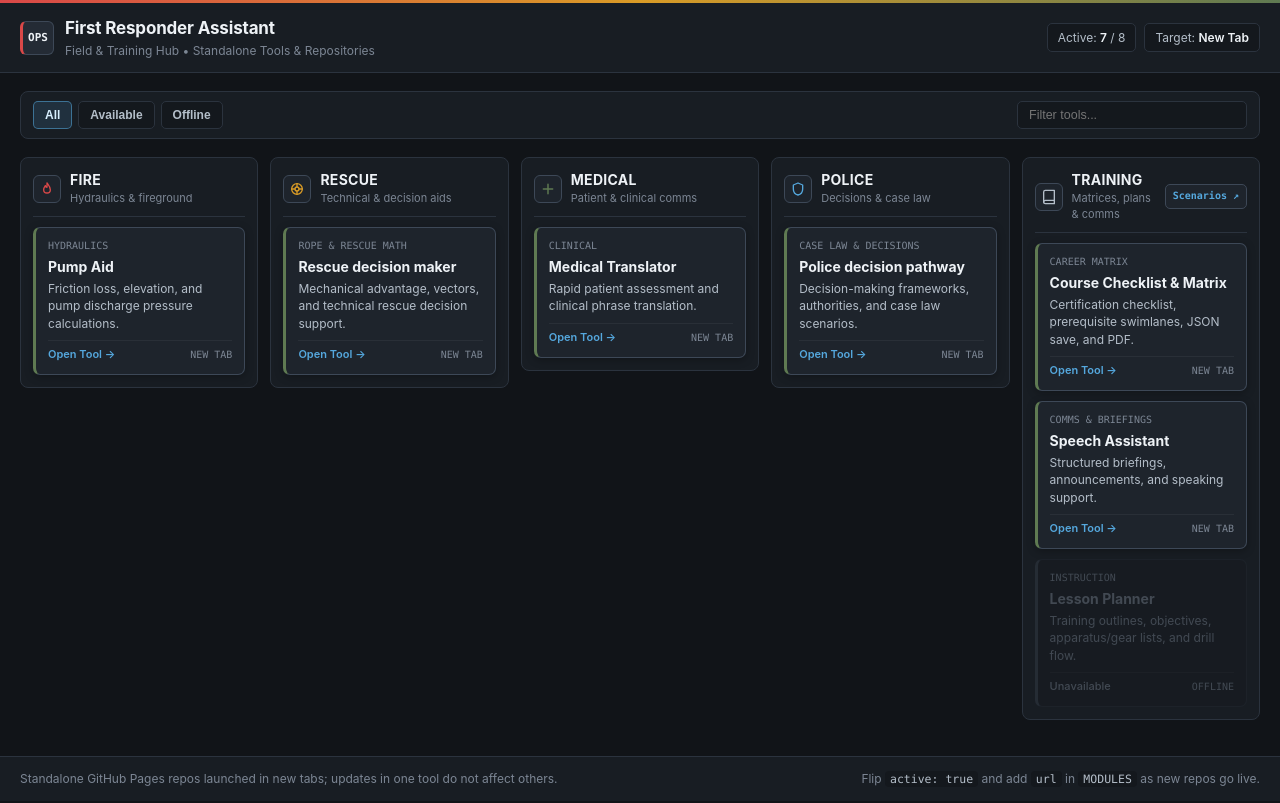
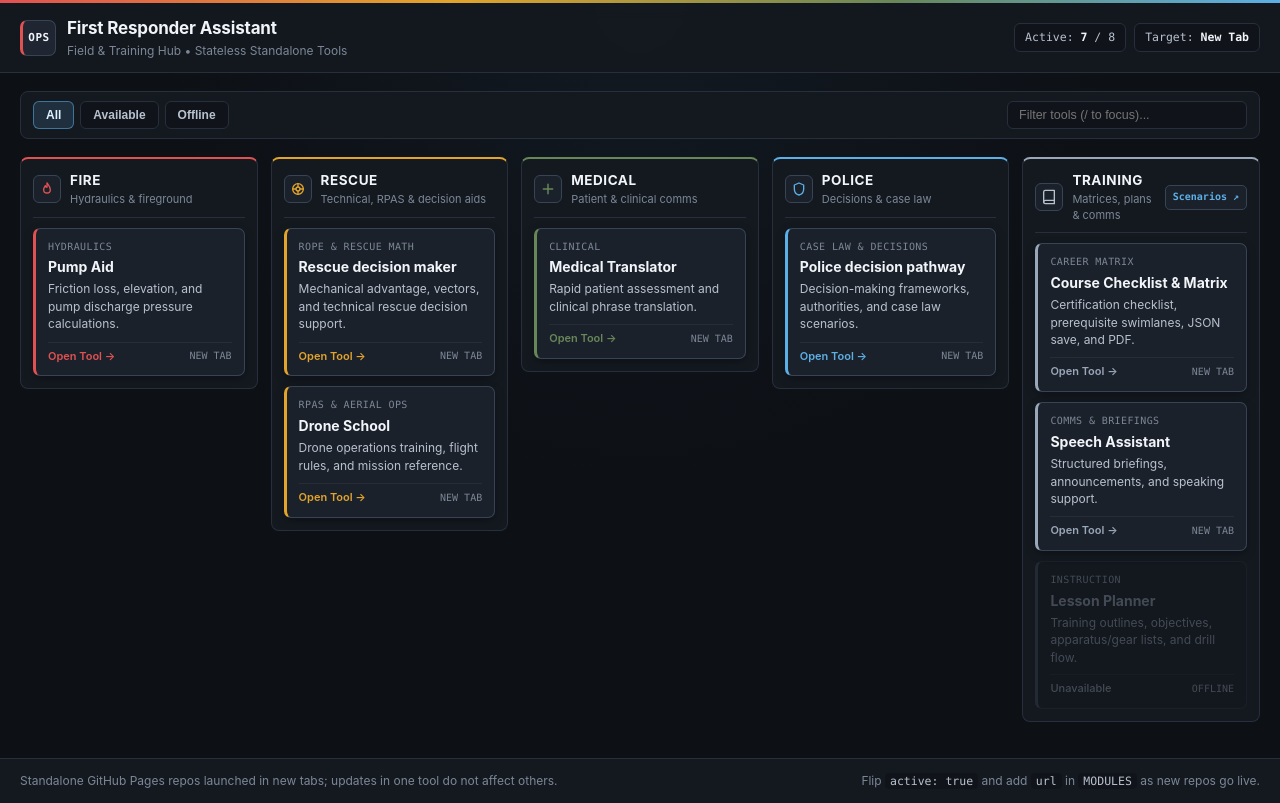
Before and after one commit to Gerber111213/First-responder-assistant, a plain HTML site: page index.html in a window 1280 px wide. Drawn offline with Linux system fonts and the light colour scheme.

Commit message:
Refactor styles and update search input placeholder
Updated color variables and styles for improved UI consistency. Modified search input placeholder and adjusted layout properties.

```diff
--- a/index.html
+++ b/index.html
@@ -6,23 +6,24 @@
   <title>First Responder Assistant // Tactical &amp; Ops Hub</title>
   <style>
     :root {
-      --bg-base: #111418;
-      --bg-surface: #181d23;
-      --bg-card: #1e242c;
-      --bg-card-hover: #252d37;
-      --bg-input: #14181d;
+      --bg-base: #0d1015;
+      --bg-surface: #141920;
+      --bg-card: #1b212b;
+      --bg-card-hover: #222a37;
+      --bg-input: #10141a;
 
-      --border-soft: #2b333e;
-      --border-accent: #3d4857;
+      --border-soft: #262f3b;
+      --border-accent: #384454;
 
-      --text-primary: #eef2f6;
-      --text-secondary: #b4bec9;
-      --text-muted: #7c8694;
+      --text-primary: #f1f5f9;
+      --text-secondary: #b8c2ce;
+      --text-muted: #7c8796;
 
-      --red: #d94848;
-      --olive: #5f7a52;
-      --amber: #d99b26;
-      --sky: #55a8de;
+      --red: #e05252;
+      --olive: #688759;
+      --amber: #e2a42b;
+      --sky: #5cb0e6;
+      --slate: #9aa7b8;
 
       --font-sans: Inter, -apple-system, BlinkMacSystemFont, "Segoe UI", Roboto, sans-serif;
       --font-mono: ui-monospace, SFMono-Regular, Menlo, Monaco, Consolas, monospace;
@@ -35,21 +36,25 @@
     html, body {
       margin: 0;
       padding: 0;
-      background: var(--bg-base);
+      background:
+        radial-gradient(circle at 50% 0%, rgba(92, 176, 230, 0.06), transparent 48%),
+        var(--bg-base);
       color: var(--text-primary);
       font-family: var(--font-sans);
       font-size: 14px;
       line-height: 1.45;
       -webkit-font-smoothing: antialiased;
+      min-height: 100vh;
     }
 
     .top-stripe {
       height: 3px;
-      background: linear-gradient(90deg, var(--red) 0%, var(--amber) 50%, var(--olive) 100%);
+      background: linear-gradient(90deg, var(--red) 0%, var(--amber) 35%, var(--olive) 70%, var(--sky) 100%);
     }
 
     .topbar {
-      background: var(--bg-surface);
+      background: rgba(20, 25, 32, 0.92);
+      backdrop-filter: blur(8px);
       border-bottom: 1px solid var(--border-soft);
       padding: 13px 20px;
       position: sticky;
@@ -77,10 +82,10 @@
     }
 
     .brand-mark {
-      width: 34px;
-      height: 34px;
-      border-radius: 6px;
-      background: #242b35;
+      width: 36px;
+      height: 36px;
+      border-radius: 7px;
+      background: #1f2631;
       border: 1px solid var(--border-accent);
       border-left: 3px solid var(--red);
       display: grid;
@@ -88,6 +93,7 @@
       font-family: var(--font-mono);
       font-size: 11px;
       font-weight: 700;
+      letter-spacing: 0.05em;
       color: var(--text-primary);
       flex-shrink: 0;
     }
@@ -117,7 +123,9 @@
       background: var(--bg-input);
       border: 1px solid var(--border-soft);
       padding: 5px 10px;
-      border-radius: 5px;
+      border-radius: 6px;
+      font-family: var(--font-mono);
+      font-size: 11.5px;
     }
 
     .pill strong {
@@ -152,8 +160,8 @@
       background: var(--bg-input);
       border: 1px solid var(--border-soft);
       color: var(--text-secondary);
-      padding: 6px 11px;
-      border-radius: 5px;
+      padding: 6px 12px;
+      border-radius: 6px;
       font-size: 12px;
       font-weight: 600;
       cursor: pointer;
@@ -166,9 +174,9 @@
     }
 
     .filter-btn.active {
-      background: rgba(85, 168, 222, 0.14);
-      border-color: rgba(85, 168, 222, 0.55);
-      color: #d7efff;
+      background: rgba(92, 176, 230, 0.15);
+      border-color: rgba(92, 176, 230, 0.55);
+      color: #dff3ff;
     }
 
     .search-box {
@@ -176,10 +184,12 @@
       border: 1px solid var(--border-soft);
       color: var(--text-primary);
       padding: 6px 11px;
-      border-radius: 5px;
+      border-radius: 6px;
       font-size: 12.5px;
-      min-width: 230px;
+      width: 240px;
+      max-width: 100%;
       outline: none;
+      transition: border-color 0.14s ease;
     }
 
     .search-box:focus {
@@ -190,13 +200,15 @@
     .columns-board {
       display: grid;
       grid-template-columns: repeat(5, minmax(0, 1fr));
-      gap: 12px;
+      gap: 13px;
       align-items: start;
     }
 
     .col-panel {
+      --col-accent: var(--slate);
       background: var(--bg-surface);
       border: 1px solid var(--border-soft);
+      border-top: 2px solid var(--col-accent);
       border-radius: 8px;
       padding: 12px;
       display: flex;
@@ -204,6 +216,12 @@
       gap: 10px;
       min-width: 0;
     }
+
+    .col-panel[data-col="fire"] { --col-accent: var(--red); }
+    .col-panel[data-col="rescue"] { --col-accent: var(--amber); }
+    .col-panel[data-col="medical"] { --col-accent: var(--olive); }
+    .col-panel[data-col="police"] { --col-accent: var(--sky); }
+    .col-panel[data-col="training"] { --col-accent: var(--slate); }
 
     .col-header {
       display: flex;
@@ -239,9 +257,9 @@
 
     .col-title {
       margin: 0;
-      font-size: 14px;
+      font-size: 13.5px;
       font-weight: 700;
-      letter-spacing: 0.02em;
+      letter-spacing: 0.04em;
       text-transform: uppercase;
       color: var(--text-primary);
     }
@@ -273,7 +291,7 @@
     .col-header-link:hover {
       background: var(--bg-card-hover);
       border-color: var(--sky);
-      color: #d7efff;
+      color: #dff3ff;
     }
 
     /* Active / Live Opaque Button */
@@ -281,24 +299,23 @@
       display: flex;
       flex-direction: column;
       justify-content: space-between;
-      gap: 8px;
+      gap: 9px;
       text-decoration: none;
       background: var(--bg-card);
       border: 1px solid var(--border-accent);
-      border-left: 3px solid var(--olive);
+      border-left: 3px solid var(--col-accent);
       border-radius: 7px;
       padding: 11px 12px;
       color: var(--text-primary);
       opacity: 1;
       cursor: pointer;
-      box-shadow: 0 2px 8px rgba(0, 0, 0, 0.28);
+      box-shadow: 0 3px 10px rgba(0, 0, 0, 0.3);
       transition: background 0.14s ease, border-color 0.14s ease, transform 0.12s ease;
     }
 
     .tool-btn.is-active:hover {
       background: var(--bg-card-hover);
-      border-color: #546378;
-      border-left-color: var(--sky);
+      border-color: #55667c;
       transform: translateY(-1px);
     }
 
@@ -308,13 +325,13 @@
       flex-direction: column;
       justify-content: space-between;
       gap: 8px;
-      background: #161a20;
-      border: 1px solid #242a33;
-      border-left: 3px solid #39414d;
+      background: #12161c;
+      border: 1px solid #222933;
+      border-left: 3px solid #363f4c;
       border-radius: 7px;
       padding: 11px 12px;
       color: var(--text-muted);
-      opacity: 0.42;
+      opacity: 0.45;
       pointer-events: none;
       user-select: none;
       cursor: not-allowed;
@@ -323,6 +340,7 @@
     .tool-cat {
       font-family: var(--font-mono);
       font-size: 10px;
+      letter-spacing: 0.04em;
       color: var(--text-muted);
       display: block;
     }
@@ -350,7 +368,7 @@
       justify-content: space-between;
       font-size: 11px;
       font-weight: 600;
-      color: var(--sky);
+      color: var(--col-accent);
       padding-top: 6px;
       border-top: 1px solid rgba(255, 255, 255, 0.05);
     }
@@ -367,13 +385,15 @@
       font-weight: 500;
     }
 
-    .empty-col {
-      padding: 14px 10px;
+    .empty-state {
+      grid-column: 1 / -1;
+      padding: 28px 16px;
       text-align: center;
-      font-size: 11.5px;
+      font-size: 13px;
       color: var(--text-muted);
+      background: var(--bg-surface);
       border: 1px dashed var(--border-soft);
-      border-radius: 6px;
+      border-radius: 8px;
     }
 
     .foot {
@@ -411,6 +431,10 @@
       .columns-board {
         grid-template-columns: 1fr;
       }
+
+      .search-box {
+        width: 100%;
+      }
     }
   </style>
 </head>
@@ -423,7 +447,7 @@
         <div class="brand-mark">OPS</div>
         <div>
           <h1 class="brand-title">First Responder Assistant</h1>
-          <p class="brand-sub">Field &amp; Training Hub &bull; Standalone Tools &amp; Repositories</p>
+          <p class="brand-sub">Field &amp; Training Hub &bull; Stateless Standalone Tools</p>
         </div>
       </div>
 
@@ -446,7 +470,7 @@
         type="search"
         class="search-box"
         id="searchInput"
-        placeholder="Filter tools..."
+        placeholder="Filter tools (/ to focus)..."
         oninput="render()"
       />
     </div>
@@ -468,7 +492,7 @@
         title: "Fire",
         sub: "Hydraulics & fireground",
         icon: `
-          <svg viewBox="0 0 24 24" fill="none" stroke="#d94848" stroke-width="2" stroke-linecap="round" stroke-linejoin="round" aria-hidden="true">
+          <svg viewBox="0 0 24 24" fill="none" stroke="#e05252" stroke-width="2" stroke-linecap="round" stroke-linejoin="round" aria-hidden="true">
             <path d="M12 3c2.5 3.5 5 5.5 5 10a5 5 0 0 1-10 0c0-2.5 1.5-4.5 2.5-6 .2 1.8 1.2 2.5 2.5 2.5 0-2.5 0-4.5 0-6.5z"/>
           </svg>
         `
@@ -476,9 +500,9 @@
       {
         id: "rescue",
         title: "Rescue",
-        sub: "Technical & decision aids",
+        sub: "Technical, RPAS & decision aids",
         icon: `
-          <svg viewBox="0 0 24 24" fill="none" stroke="#d99b26" stroke-width="2" stroke-linecap="round" stroke-linejoin="round" aria-hidden="true">
+          <svg viewBox="0 0 24 24" fill="none" stroke="#e2a42b" stroke-width="2" stroke-linecap="round" stroke-linejoin="round" aria-hidden="true">
             <circle cx="12" cy="12" r="8"/>
             <circle cx="12" cy="12" r="3"/>
             <path d="M12 4v5M12 15v5M4 12h5M15 12h5"/>
@@ -490,7 +514,7 @@
         title: "Medical",
         sub: "Patient & clinical comms",
         icon: `
-          <svg viewBox="0 0 24 24" fill="none" stroke="#5f7a52" stroke-width="2.2" stroke-linecap="round" stroke-linejoin="round" aria-hidden="true">
+          <svg viewBox="0 0 24 24" fill="none" stroke="#688759" stroke-width="2.2" stroke-linecap="round" stroke-linejoin="round" aria-hidden="true">
             <path d="M12 5v14M5 12h14"/>
           </svg>
         `
@@ -500,7 +524,7 @@
         title: "Police",
         sub: "Decisions & case law",
         icon: `
-          <svg viewBox="0 0 24 24" fill="none" stroke="#55a8de" stroke-width="2" stroke-linecap="round" stroke-linejoin="round" aria-hidden="true">
+          <svg viewBox="0 0 24 24" fill="none" stroke="#5cb0e6" stroke-width="2" stroke-linecap="round" stroke-linejoin="round" aria-hidden="true">
             <path d="M12 3l7 3v6c0 5-3.2 8.2-7 9-3.8-.8-7-4-7-9V6l7-3z"/>
           </svg>
         `
@@ -517,7 +541,7 @@
           url: "https://gerber111213.github.io/Scenario-builder/"
         },
         icon: `
-          <svg viewBox="0 0 24 24" fill="none" stroke="#b4bec9" stroke-width="2" stroke-linecap="round" stroke-linejoin="round" aria-hidden="true">
+          <svg viewBox="0 0 24 24" fill="none" stroke="#b8c2ce" stroke-width="2" stroke-linecap="round" stroke-linejoin="round" aria-hidden="true">
             <path d="M4 19.5A2.5 2.5 0 0 1 6.5 17H20"/>
             <path d="M6.5 2H20v20H6.5A2.5 2.5 0 0 1 4 19.5v-15A2.5 2.5 0 0 1 6.5 2z"/>
           </svg>
@@ -545,6 +569,15 @@
         title: "Rescue decision maker",
         desc: "Mechanical advantage, vectors, and technical rescue decision support.",
         url: "https://gerber111213.github.io/Rope-Rescue-math/",
+        active: true
+      },
+      {
+        id: "drone-school",
+        col: "rescue",
+        cat: "RPAS & AERIAL OPS",
+        title: "Drone School",
+        desc: "Drone operations training, flight rules, and mission reference.",
+        url: "https://gerber111213.github.io/Drone-school/",
         active: true
       },
 
@@ -611,16 +644,16 @@
     }
 
     function render() {
-      const q = (document.getElementById("searchInput").value || "").trim().toLowerCase();
+      const searchEl = document.getElementById("searchInput");
+      const q = (searchEl.value || "").trim().toLowerCase();
       const board = document.getElementById("columnsBoard");
+      const isFiltering = Boolean(q || currentMode !== "all");
 
-      const headerLinksCount = COLUMNS.filter((c) => c.headerLink && c.headerLink.url).length;
       const activeModulesCount = MODULES.filter((m) => m.active && m.url).length;
-      const activeTotal = activeModulesCount + headerLinksCount;
-      const totalItems = MODULES.length + headerLinksCount;
+      const totalModules = MODULES.length;
 
       document.getElementById("countPill").innerHTML =
-        `Active: <strong>${activeTotal}</strong> / ${totalItems}`;
+        `Active: <strong>${activeModulesCount}</strong> / ${totalModules}`;
 
       const items = MODULES.filter((m) => {
         const isReady = Boolean(m.active && m.url);
@@ -646,6 +679,10 @@
             `${col.headerLink.title} ${col.headerLink.label} ${col.headerLink.cat} ${col.headerLink.desc}`
               .toLowerCase()
               .includes(q));
+
+        if (isFiltering && colModules.length === 0 && !showHeaderLink) {
+          return "";
+        }
 
         const headerLinkHtml = showHeaderLink
           ? `
@@ -703,10 +740,10 @@
                 `;
               })
               .join("")
-          : `<div class="empty-col">No matching tools</div>`;
+          : `<div class="empty-state">No tools in this column</div>`;
 
         return `
-          <section class="col-panel" aria-label="${col.title}">
+          <section class="col-panel" data-col="${col.id}" aria-label="${col.title}">
             <div class="col-header">
               <div class="col-header-main">
                 <div class="col-graphic">${col.icon}</div>
@@ -720,10 +757,21 @@
             ${cardsHtml}
           </section>
         `;
-      }).join("");
+      }).filter(Boolean).join("");
 
-      board.innerHTML = colsHtml;
+      board.innerHTML = colsHtml || `<div class="empty-state">No matching tools found.</div>`;
     }
+
+    document.addEventListener("keydown", (e) => {
+      const searchEl = document.getElementById("searchInput");
+      if (e.key === "/" && document.activeElement !== searchEl && !/INPUT|TEXTAREA|SELECT/.test(document.activeElement.tagName)) {
+        e.preventDefault();
+        searchEl.focus();
+      } else if (e.key === "Escape" && document.activeElement === searchEl) {
+        searchEl.value = "";
+        render();
+      }
+    });
 
     render();
   </script>
```
